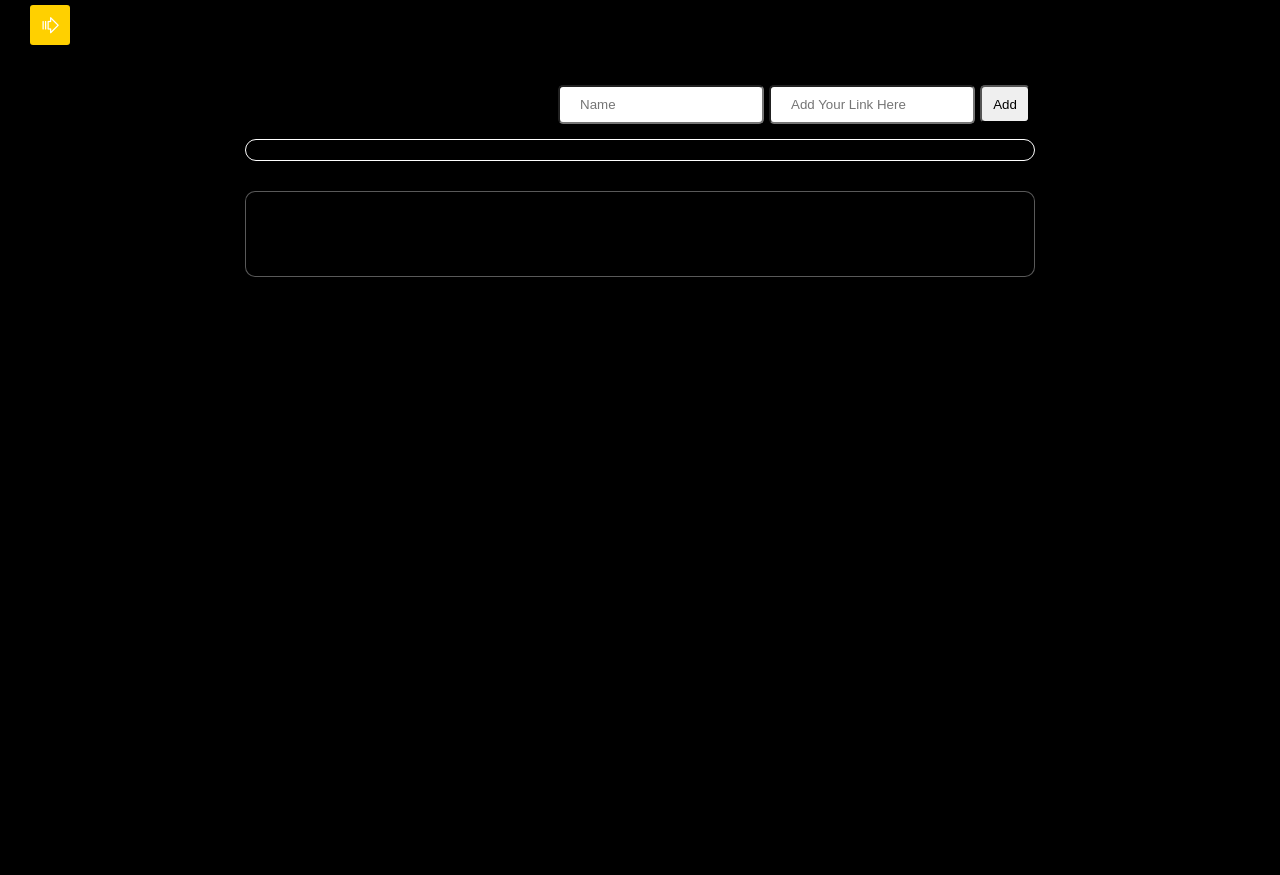
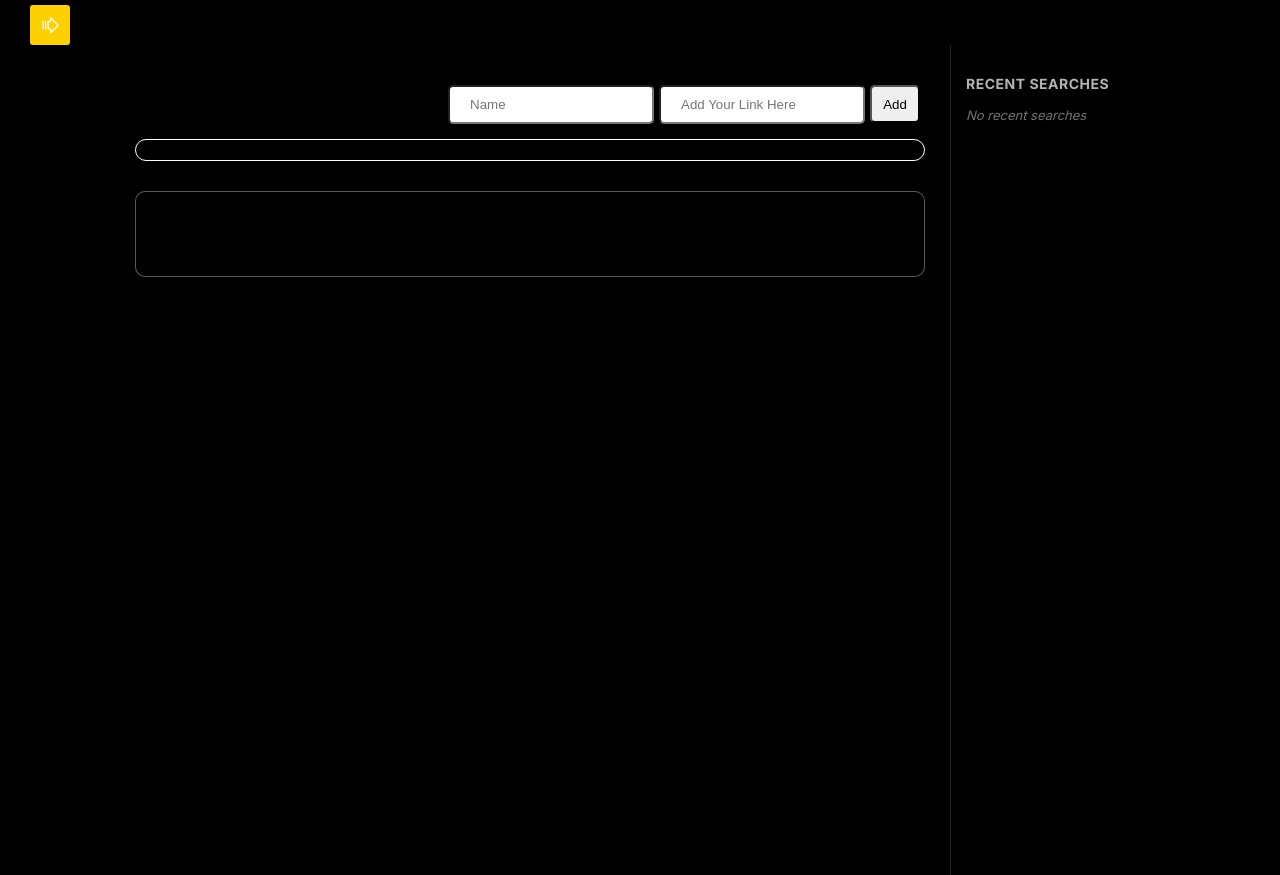
Before and after one commit to Luke-Sandigan/TRACKR, a Flask app: page /tracks in a window 1280 px wide. Shown: the part 54-929 px from the top of the page. Run offline with Flask 3, Linux system fonts and the light colour scheme; data that the repository does not hold is empty.

Commit message:
recent search added

```diff
--- a/app/static/css/tracks.css
+++ b/app/static/css/tracks.css
@@ -246,3 +246,52 @@ section {
 .addTrackButton:hover {
     background-color: rgb(216, 219, 22);
 }
+
+/* ===================== */
+/* RECENT SEARCH AREA */
+/* ===================== */
+
+.recent-searches-panel {
+    width: 220px;
+    min-width: 220px;
+    padding: 20px 15px;
+    box-sizing: border-box;
+    color: white;
+    border-left: 1px solid rgba(255, 255, 255, 0.15);
+    display: flex;
+    flex-direction: column;
+    gap: 10px;
+    padding-top: 30px;
+}
+
+.recent-searches-title {
+    font-weight: bold;
+    font-size: 14px;
+    letter-spacing: 0.5px;
+    opacity: 0.7;
+    text-transform: uppercase;
+    margin-bottom: 5px;
+}
+
+.recent-item {
+    background: rgba(255, 255, 255, 0.08);
+    border: 1px solid rgba(255, 255, 255, 0.15);
+    border-radius: 8px;
+    padding: 10px 14px;
+    font-size: 14px;
+    cursor: pointer;
+    transition: background 0.2s ease;
+    overflow: hidden;
+    white-space: nowrap;
+    text-overflow: ellipsis;
+}
+
+.recent-item:hover {
+    background: rgba(255, 255, 255, 0.18);
+}
+
+.recent-empty {
+    font-size: 13px;
+    opacity: 0.45;
+    font-style: italic;
+}
--- a/app/static/js/js-search.js
+++ b/app/static/js/js-search.js
@@ -1,25 +1,22 @@
-(() => {
+document.addEventListener("DOMContentLoaded", () => {
+
     // =====================
     // PAGE GUARD (ONLY TRACKS PAGE)
     // =====================
     const searchInput = document.querySelector(".searchTrackInput");
-    const recentContainer = document.querySelector(".recent-searches");
+    const recentList = document.querySelector(".recent-searches-list");
+    const recentPanel = document.querySelector(".recent-searches-panel");
 
-    if (!searchInput || !recentContainer) return;
+    if (!searchInput || !recentList || !recentPanel) return;
 
     // =====================
     // PREVENT FORM SUBMIT RELOAD
     // =====================
     const form = searchInput.closest("form");
     if (form) {
-        form.addEventListener("submit", (e) => {
-            e.preventDefault();
-        });
+        form.addEventListener("submit", (e) => e.preventDefault());
     }
 
-    // =====================
-    // CONFIG
-    // =====================
     const MAX_RECENT = 5;
 
     // =====================
@@ -27,108 +24,97 @@
     // =====================
     function saveRecentSearch(term) {
         let recent = JSON.parse(localStorage.getItem("recentSearches")) || [];
-
         recent = recent.filter(item => item !== term);
         recent.unshift(term);
-
-        if (recent.length > MAX_RECENT) {
-            recent = recent.slice(0, MAX_RECENT);
-        }
-
+        if (recent.length > MAX_RECENT) recent = recent.slice(0, MAX_RECENT);
         localStorage.setItem("recentSearches", JSON.stringify(recent));
         renderRecentSearches();
     }
 
     // =====================
-    // RENDER RECENT SEARCHES
+    // RENDER RECENT SEARCHES (RIGHT PANEL)
     // =====================
     function renderRecentSearches() {
         const recent = JSON.parse(localStorage.getItem("recentSearches")) || [];
 
         if (recent.length === 0) {
-            recentContainer.style.display = "none";
-            recentContainer.innerHTML = "";
+            recentList.innerHTML = "<div class='recent-empty'>No recent searches</div>";
             return;
         }
 
-        recentContainer.style.display = "flex";
-
-        recentContainer.innerHTML = recent
+        recentList.innerHTML = recent
             .map(item => `<div class="recent-item">${item}</div>`)
             .join("");
+
+        // click to re-run search
+        recentList.querySelectorAll(".recent-item").forEach(el => {
+            el.addEventListener("click", () => {
+                searchInput.value = el.textContent;
+                runSearch(el.textContent.trim().toLowerCase());
+            });
+        });
     }
 
     // =====================
-    // MAIN SEARCH LOGIC
+    // SEARCH LOGIC (uses current shelves + tracks from tracks.js)
     // =====================
-    searchInput.addEventListener("keydown", (event) => {
-        if (event.key !== "Enter") return;
-
-        event.preventDefault();
-
-        const searchValue = searchInput.value.trim().toLowerCase();
+    async function runSearch(searchValue) {
         if (!searchValue) return;
 
-        // safety check
-        if (typeof lists === "undefined" || typeof renderTracks === "undefined") {
-            console.error("Dependencies not loaded: lists or renderTracks missing");
+        const shelvesData = (typeof shelves !== "undefined") ? shelves : [];
+
+        if (shelvesData.length === 0) {
+            alert("No shelves loaded yet. Try again in a moment.");
             return;
         }
 
-        let found = false;
+        let foundShelfId = null;
 
-        for (let listName in lists) {
-            const foundTrack = lists[listName].find(track =>
-                track.name.toLowerCase().includes(searchValue)
-            );
-
-            if (foundTrack) {
-                saveRecentSearch(searchValue);
-
-                currentList = listName;
-                renderTracks();
-
-                searchInput.value = "";
-                found = true;
-                break;
+        for (const shelf of shelvesData) {
+            try {
+                const res = await fetch(`/api/shelves/${shelf.id}/tracks`, {
+                    headers: { "Accept": "application/json" }
+                });
+                if (!res.ok) continue;
+                const tracks = await res.json();
+                const match = tracks.find(t =>
+                    t.name.toLowerCase().includes(searchValue)
+                );
+                if (match) {
+                    foundShelfId = shelf.id;
+                    foundTrack = match;
+                    break;
+                }
+            } catch (e) {
+                continue;
             }
         }
 
-        if (!found) {
+        saveRecentSearch(searchValue);
+
+        if (foundShelfId) {
+            currentShelfId = foundShelfId;
+            if (typeof renderTracks === "function") await renderTracks();
+            searchInput.value = "";
+        } else {
             alert("No matching track found.");
-            saveRecentSearch(searchValue);
         }
-    });
+    }
 
     // =====================
-    // CLICK TO REUSE SEARCH
+    // KEYDOWN HANDLER
     // =====================
-    document.addEventListener("click", (e) => {
-        if (e.target.classList.contains("recent-item")) {
-            searchInput.value = e.target.textContent;
-
-            searchInput.dispatchEvent(
-                new KeyboardEvent("keydown", { key: "Enter" })
-            );
-        }
-    });
-
-    // =====================
-    // SHOW ON FOCUS
-    // =====================
-    searchInput.addEventListener("focus", renderRecentSearches);
-
-    searchInput.addEventListener("blur", () => {
-        setTimeout(() => {
-            recentContainer.style.display = "none";
-        }, 150);
+    searchInput.addEventListener("keydown", async (event) => {
+        if (event.key !== "Enter") return;
+        event.preventDefault();
+        const searchValue = searchInput.value.trim().toLowerCase();
+        if (!searchValue) return;
+        await runSearch(searchValue);
     });
 
     // =====================
     // INIT
     // =====================
-    document.addEventListener("DOMContentLoaded", () => {
-        renderRecentSearches();
-    });
+    renderRecentSearches();
 
-})();
+});
--- a/app/static/js/tracks.js
+++ b/app/static/js/tracks.js
@@ -72,7 +72,11 @@ async function loadShelves() {
 function pickDefaultShelfId() {
     const fromUrl = getCurrentShelfFromUrl();
     if (fromUrl && shelves.some(s => s.id === fromUrl)) return fromUrl;
-    return shelves[0]?.id ?? null;
+    if (shelves.length > 0) {
+        window.history.replaceState({}, "", `/tracks?shelf=${shelves[0].id}`);
+        return shelves[0].id;
+    }
+    return null;
 }
 
 // =====================
--- a/app/templates/tracks.html
+++ b/app/templates/tracks.html
@@ -15,7 +15,7 @@
 {% block content %}
 
 <main class="tracksMain">
-               <div class="recent-searches"></div>
+
 <section>
     <div class="contentContainer">
 
@@ -26,7 +26,7 @@
         </div>
 
         <div class="header">
-            <div class="headerContent">  </div>
+            <div class="headerContent"></div>
         </div>
 
         <div class="tracks">
@@ -36,6 +36,12 @@
     </div>
 </section>
 
+<!-- RIGHT SIDE: RECENT SEARCHES -->
+<aside class="recent-searches-panel">
+    <div class="recent-searches-title">Recent Searches</div>
+    <div class="recent-searches-list"></div>
+</aside>
+
 </main>
 
 {% endblock %}
```
